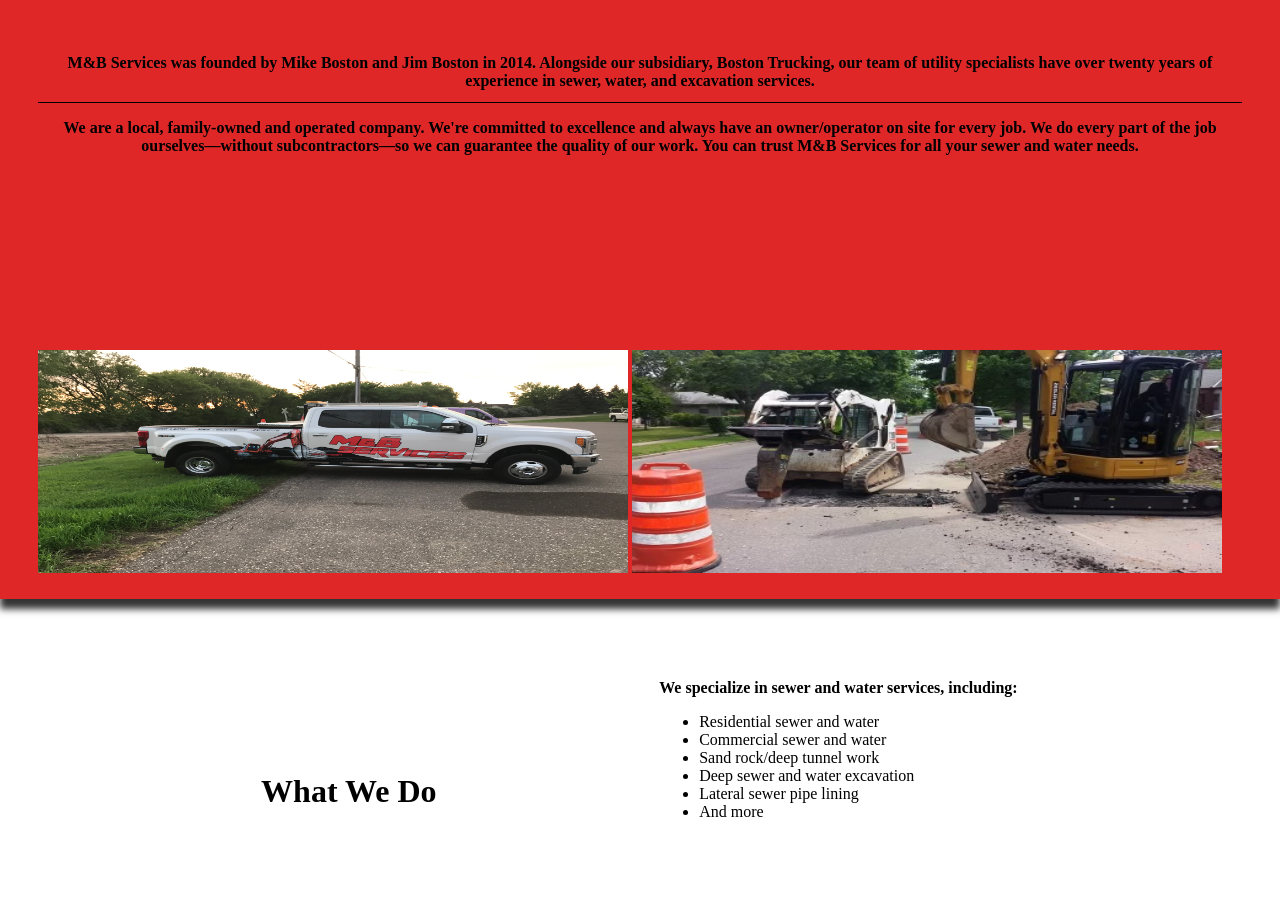
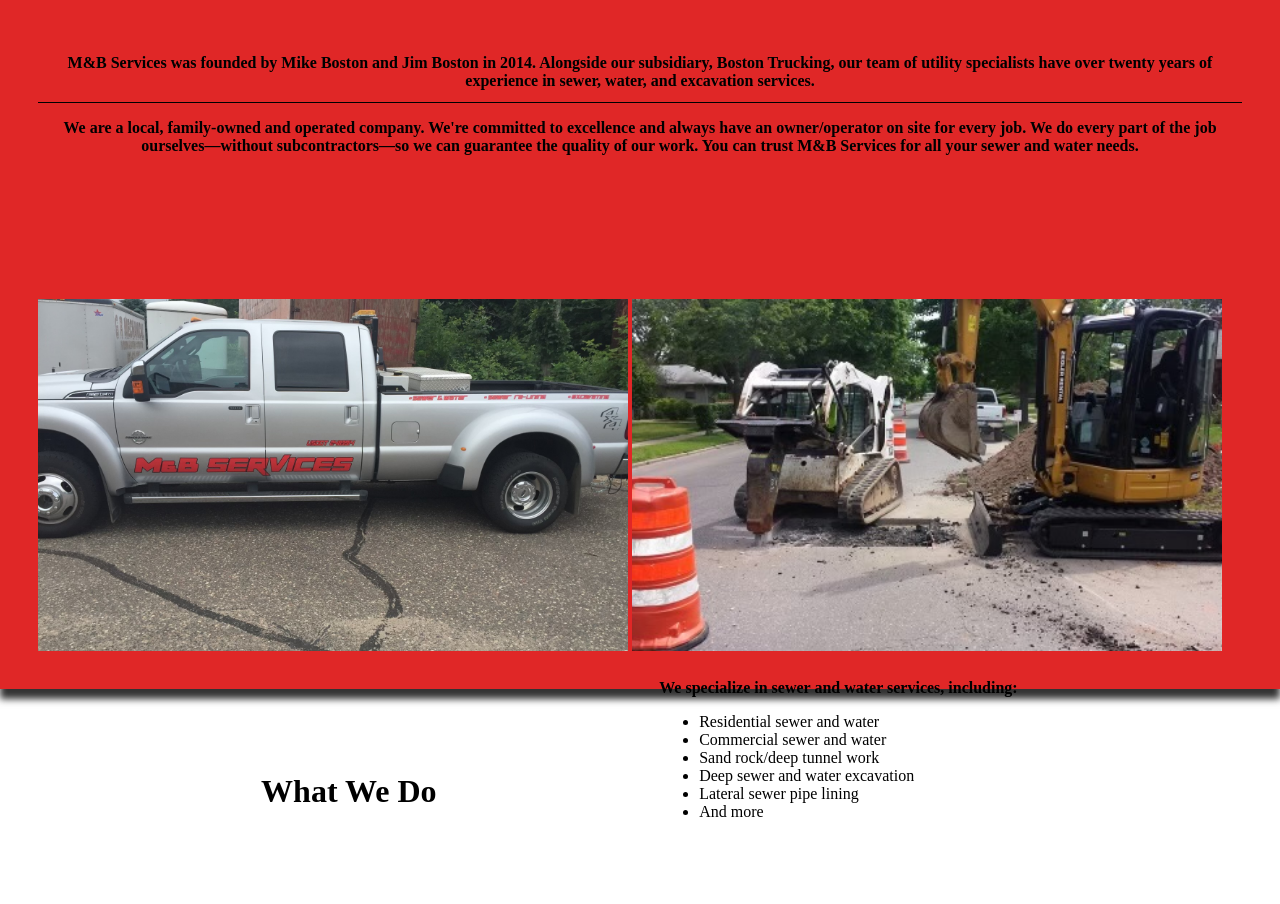
Before and after one commit to RyanBoston27/Web-Systems-Project, a PHP site: page /About.html in a window 1280 px wide. Shown: the part 303-1207 px from the top of the page. Run offline with PHP 8.4, Linux system fonts and the light colour scheme.

Commit message:
changed picture and fixes some sizing problems with content imgs

```diff
--- a/About.css
+++ b/About.css
@@ -28,17 +28,18 @@ html, h3, h1, body{
 }
 .content1-img{
     background-color: rgb(224, 39, 39);
-    padding: 3%;
+    padding-left: 3%;
+    padding-right: 3%;
+    padding-bottom: 3%;
     box-sizing: border-box;
     box-shadow: 0px 10px 7px #333;
-    height: 50%;
+    height: 65%;
     width: 100%;
 }
 .content1-img img{
     height: 100%;
     width: 49%;
-    padding-top: 1%;
-    object-fit: fill;
+    object-fit:cover;
 }
 #border{
     border-bottom: 1px solid black;
--- a/About.html
+++ b/About.html
@@ -33,7 +33,7 @@
                 </p>
         </div>
         <div class="content1-img">
-                <img src="./pictures/IMG_3039.jpg" alt="Picture of Jim and Mike">
+                <img src="./pictures/IMG_2509.jpg" alt="Picture of Jim and Mike">
                 <img src="./pictures/IMG_1033.jpg" alt="Excavation or excavator">
         </div>
     </div>
```
